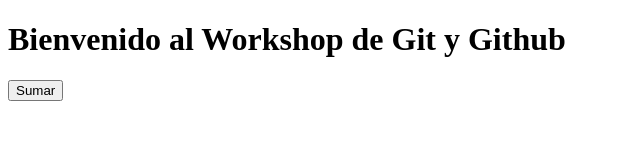
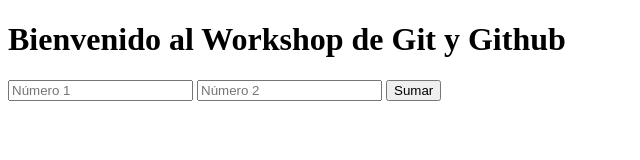
Before and after one commit to marzela547/WorckshopGitGitHub, a plain HTML site: page index.html in a window 1280 px wide. Shown: the whole page, without its empty margins (0-640 px from the left). Drawn offline with Linux system fonts and the light colour scheme.

Commit message:
Funcionalidad de Suma 2

```diff
--- a/index.html
+++ b/index.html
@@ -7,8 +7,8 @@
 </head>
 <body>
     <h1>Bienvenido al Workshop de Git y Github</h1>
-    <imput id="num1" placeholder="Número 1">
-    <imput id="num2" placeholder="Número 2">
+    <input id="num1" placeholder="Número 1">
+    <input id="num2" placeholder="Número 2">
     <button onclick="operaciones('Sumar')" >Sumar</button>
 
 </body>
@@ -21,6 +21,7 @@
             default:
                 alert('El resultado de la suma es: '+(num1+num2));
         }
+
     }
 </script>
 </html>
```
